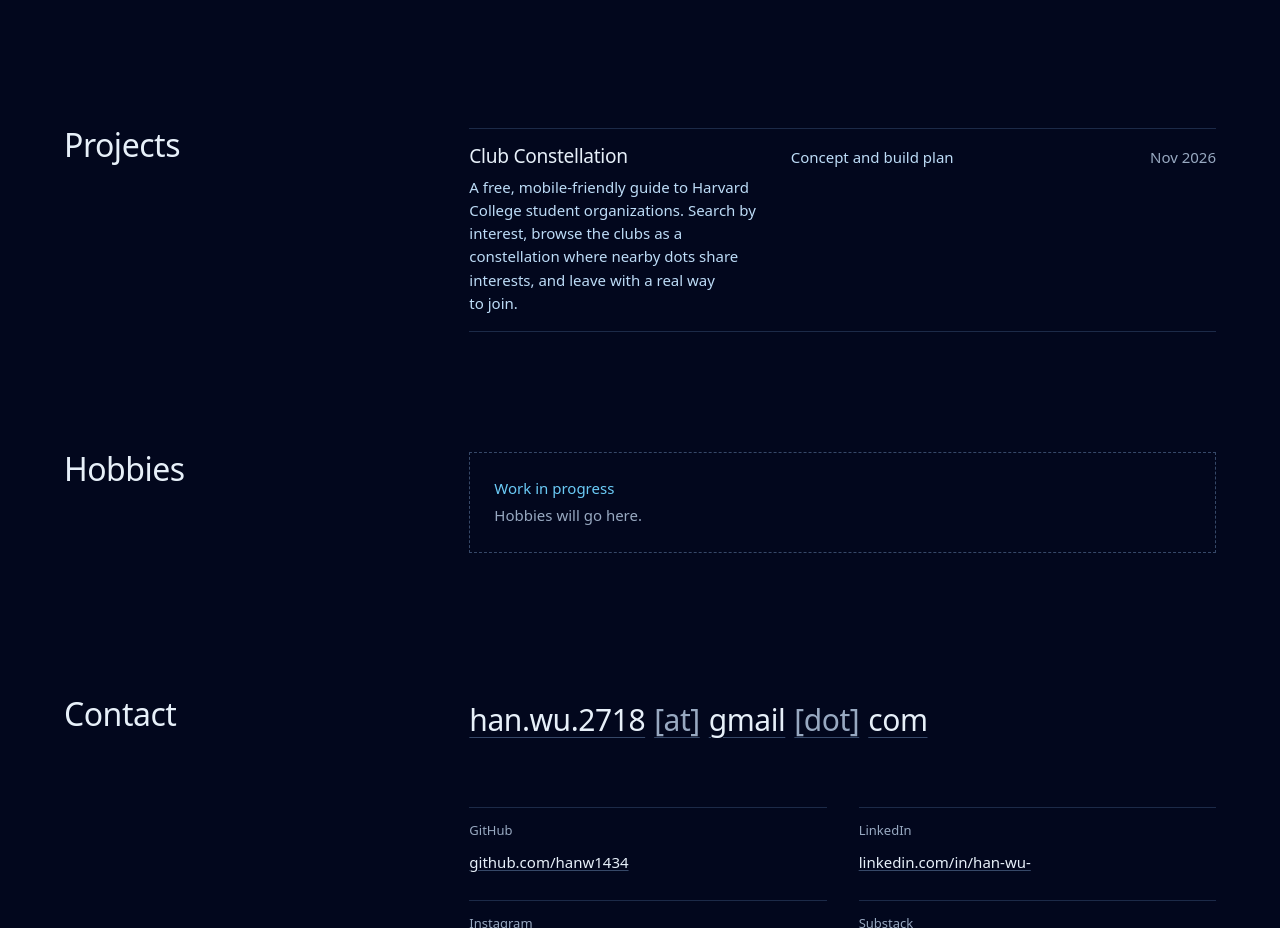
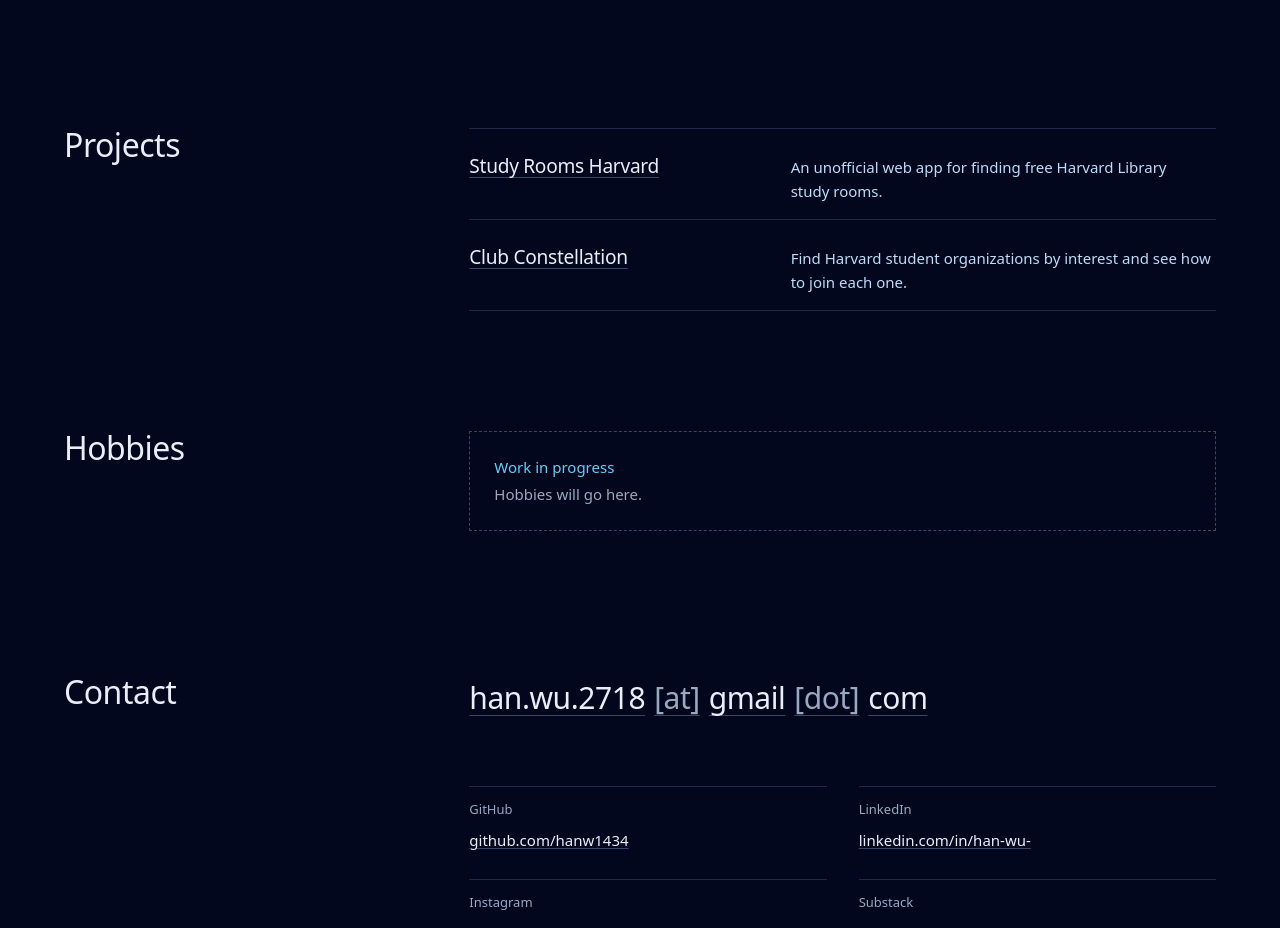
Before and after one commit to hanw1434/hanw1434.github.io, a plain HTML site: page index.html in a window 1280 px wide. Shown: the part 1660-2588 px from the top of the page. Drawn offline with Linux system fonts and the light colour scheme; a web font is replaced by a local one.

Commit message:
Projects: add Study Rooms Harvard, link Club Constellation
Each project is a linked title with a one-line description.

Co-Authored-By: Claude Opus 5.5 <noreply@anthropic.com>

```diff
--- a/index.html
+++ b/index.html
@@ -140,6 +140,8 @@ h3 { font-weight: 400; }
 .row .name { font-family: var(--font-display); letter-spacing: var(--tracking-display); line-height: 1.2; color: var(--color-ink); }
 .row .deg { margin-top: var(--space-xs); color: var(--color-ink-2); }
 .event__long { display: block; font-weight: 300; color: var(--color-muted); }
+.row > .desc { grid-column: 2 / -1; } /* runs over the year column, starting where every middle column starts */
+.row .name a { display: inline-flex; align-items: center; min-height: 44px; color: inherit; text-decoration-color: var(--color-rule-2); text-underline-offset: 0.2em; transition: text-decoration-color var(--dur-short) var(--ease-out); }
 
 
 .clubs { display: flex; flex-wrap: wrap; gap: var(--space-xs); margin: 0; padding: 0; list-style: none; }
@@ -171,7 +173,7 @@ h3 { font-weight: 400; }
 .profiles li { padding-top: var(--space-sm); border-top: var(--rule-hair) solid var(--color-rule); }
 .profiles .k { display: block; font-size: var(--text-sm); font-weight: 400; color: var(--color-muted); }
 .profiles a { display: inline-flex; align-items: center; min-height: 44px; max-width: 100%; color: var(--color-ink); overflow-wrap: anywhere; text-decoration-color: var(--color-rule-2); transition: text-decoration-color var(--dur-short) var(--ease-out); }
-.profiles a:hover, .mast a:hover { text-decoration-color: var(--color-accent); }
+.profiles a:hover, .mast a:hover, .row .name a:hover { text-decoration-color: var(--color-accent); }
 
 /* footer: a mast, the wordmark over the page's links */
 .mast { margin-top: var(--section-gap-s); padding-block: var(--space-2xl) var(--space-xl); border-top: var(--rule-hair) solid var(--color-rule); }
@@ -189,6 +191,7 @@ h3 { font-weight: 400; }
   .row { grid-template-columns: minmax(0, 1fr) auto; }
   .row > :first-child { grid-column: 1 / -1; }
   .row > .when { text-align: right; }
+  .row > .desc { grid-column: 1 / -1; }
   .profiles { grid-template-columns: minmax(0, 1fr); }
 }
 @media (prefers-reduced-motion: reduce) {
@@ -319,16 +322,16 @@ h3 { font-weight: 400; }
     <div class="container doc">
       <h2 id="projects-h">Projects</h2>
       <div class="doc__body">
-        <div class="rows">
-          <div class="row">
-            <div>
-              <p class="name">Club Constellation</p>
-              <p class="deg">A free, mobile-friendly guide to Harvard College student organizations. Search by interest, browse the clubs as a constellation where nearby dots share interests, and leave with a real way to join.</p>
-            </div>
-            <p>Concept and build plan</p>
-            <p class="when">Nov 2026</p>
-          </div>
-        </div>
+        <ul class="rows">
+          <li class="row">
+            <p class="name"><a href="https://harvard-rooms.vercel.app">Study Rooms Harvard</a></p>
+            <p class="desc">An unofficial web app for finding free Harvard Library study rooms.</p>
+          </li>
+          <li class="row">
+            <p class="name"><a href="https://hanw1434.github.io/club-constellation/">Club Constellation</a></p>
+            <p class="desc">Find Harvard student organizations by interest and see how to join each one.</p>
+          </li>
+        </ul>
       </div>
     </div>
   </section>
```
